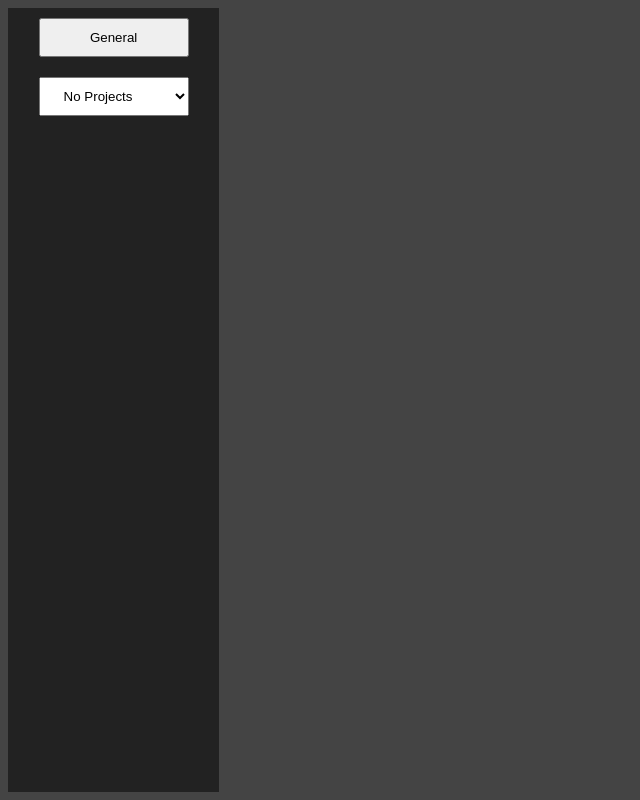
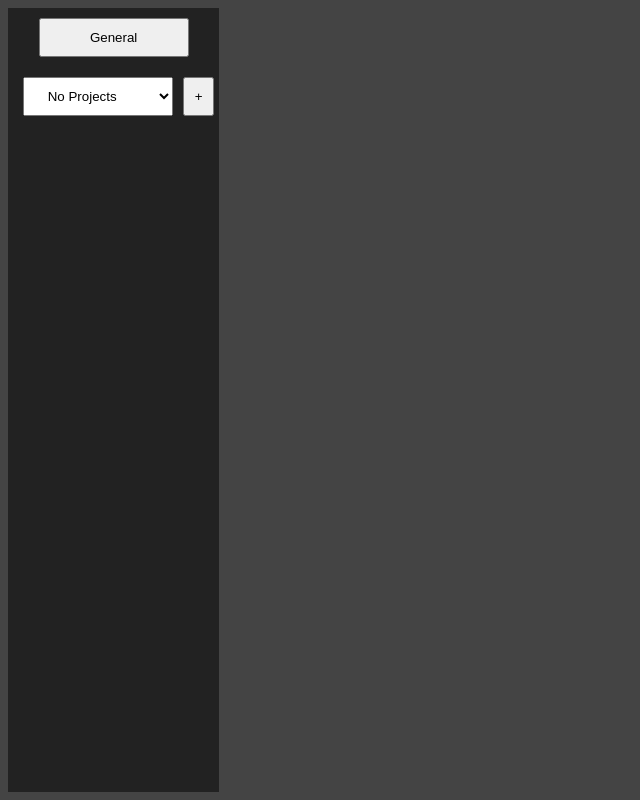
Before and after one commit to Matt-McAuley/todo-list, a website built with webpack: page dist/index.html in a window 1280 px wide. Shown: the whole page, without its empty margins (0-640 px from the left). Built offline with nearby package versions, Linux system fonts and the light colour scheme.

Commit message:
Added button for adding projects
Potential for creating projects in dropdown

```diff
--- a/src/js-files/pageLoad.js
+++ b/src/js-files/pageLoad.js
@@ -14,14 +14,24 @@ export default function pageLoad() {
     generalTab.classList.add("general");
     generalTab.textContent = "General";
 
+    const dropAdd = document.createElement("div");
+    dropAdd.classList.add("dropAdd");
+
     const projects = document.createElement("select");
     projects.classList.add("projectSelect");
     const noProjects = document.createElement("option");
     noProjects.textContent = "No Projects";
     projects.append(noProjects);
 
+    const addButton = document.createElement("button");
+    addButton.classList.add("addButton");
+    addButton.textContent = "+";
+
+    dropAdd.append(projects);
+    dropAdd.append(addButton);
+
     sideBar.append(generalTab);
-    sideBar.append(projects);
+    sideBar.append(dropAdd);
 
     body.append(sideBar);
     body.append(mainSpace);
--- a/src/style.css
+++ b/src/style.css
@@ -19,3 +19,7 @@ body {
     padding: 10px 20px;
     margin: 10px;
 }
+
+.addButton {
+    padding: 10px;
+}
```
Also changed, not shown: dist/main.js.
